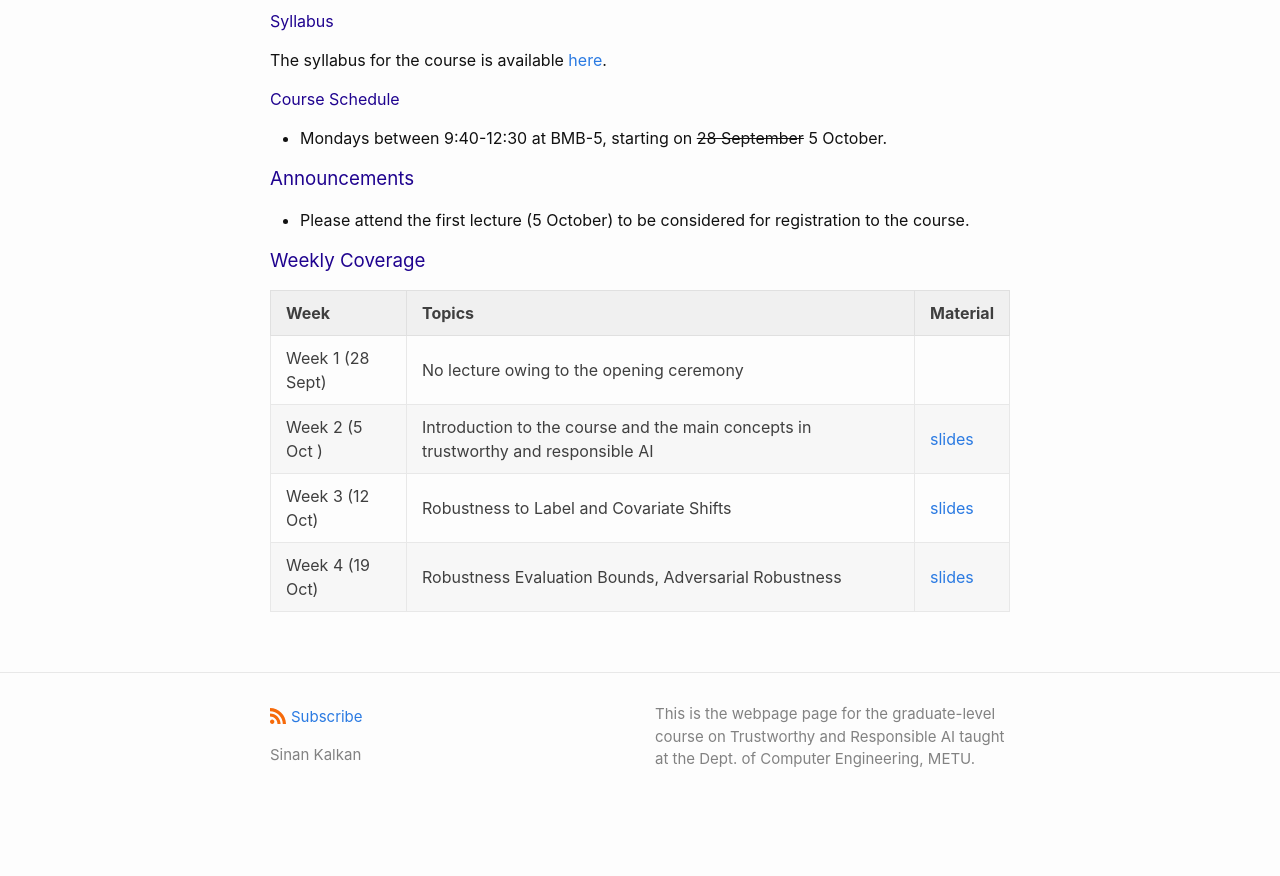
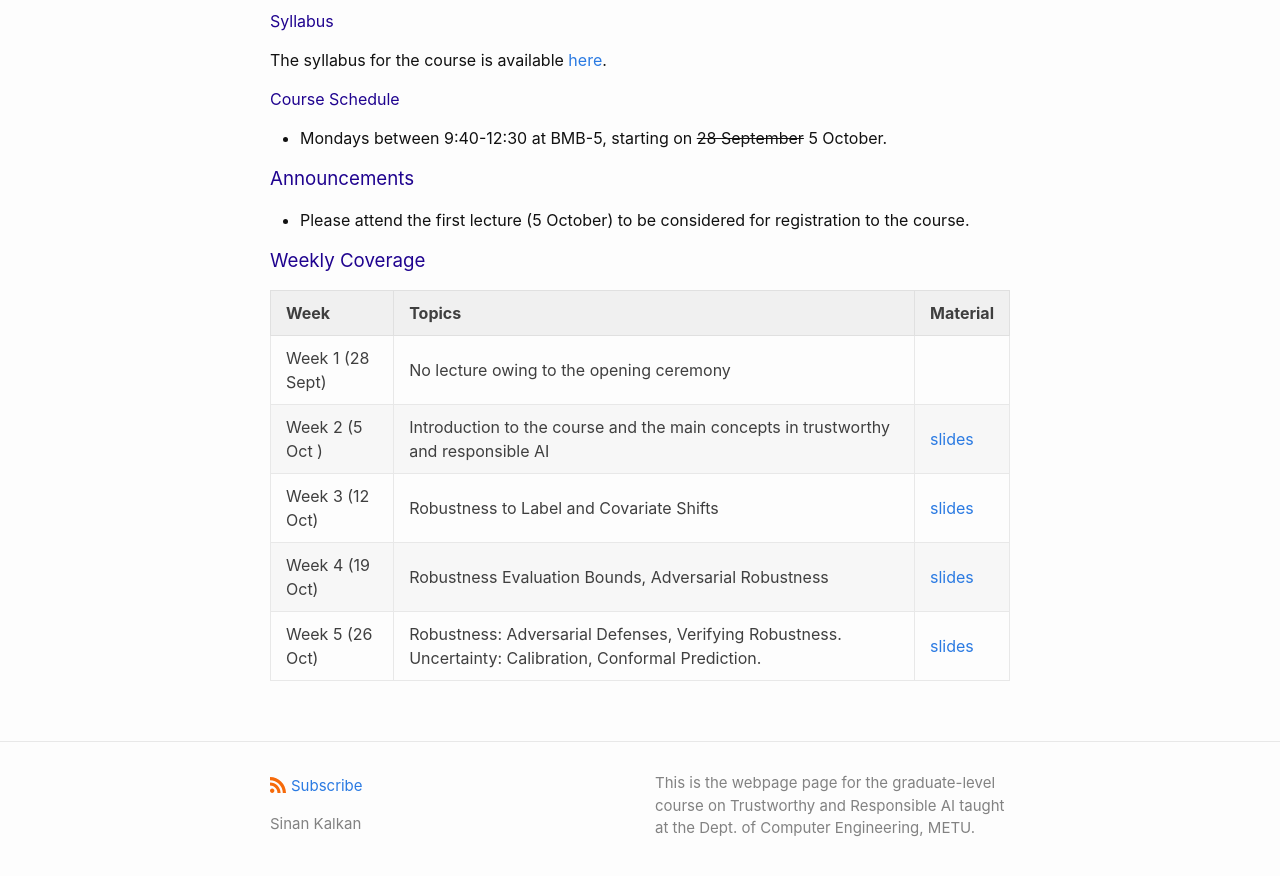
Before and after one commit to metu-trai/metu-trai.github.io, a Jekyll site: the page built from index.md, in a window 1280 px wide and 900 px high, scrolled down 888 px. Shown: the top 876 px of the window. Built offline with Jekyll 4.4.1, drawn with Linux system fonts in a browser that asks for light colours; our own code applies the rules of GitHub Pages for plain Markdown files; before the commit the page ends 1719 px from its top, so only the background shows below that.

Commit message:
Update index.md

```diff
--- a/index.md
+++ b/index.md
@@ -147,3 +147,4 @@ The syllabus for the course is available <a href="CENG7880_Fall2026_Syllabus.pdf
 | Week 2 (5 Oct ) | Introduction to the course and the main concepts in trustworthy and responsible AI  | <a href="./slides/CENG7880_week2-compressed.pdf">slides</a> |
 | Week 3 (12 Oct)  | Robustness to Label and Covariate Shifts  | <a href="./slides/CENG7880_week3.pdf">slides</a> |
 | Week 4 (19 Oct)  | Robustness Evaluation Bounds, Adversarial Robustness  | <a href="./slides/CENG7880_week4.pdf">slides</a> |
+| Week 5 (26 Oct)  | Robustness: Adversarial Defenses, Verifying Robustness. Uncertainty: Calibration, Conformal Prediction.  | <a href="./slides/CENG7880_week5.pdf">slides</a> |
```
